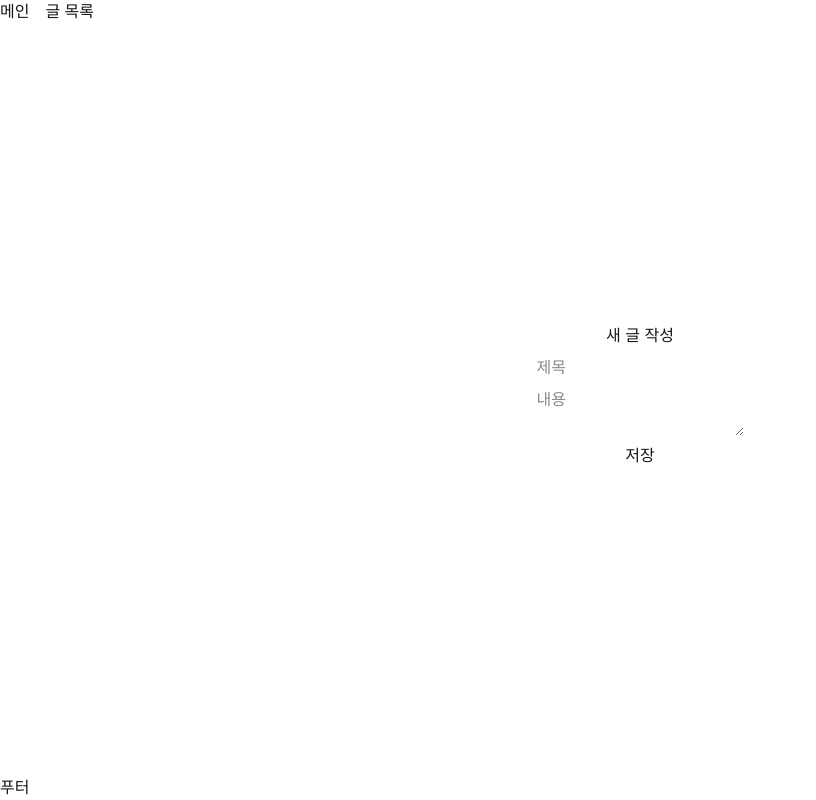
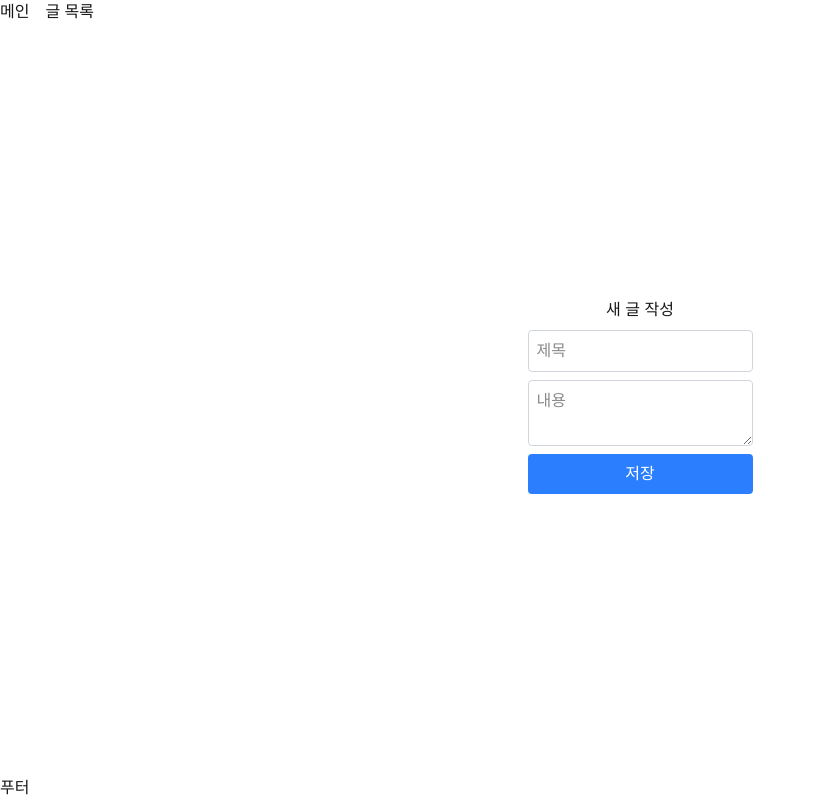
Before and after one commit to ys0221/rest1-front, a Next.js app: page /posts/write in a window 1280 px wide. Shown: the whole page, without its empty margins (0-816 px from the left). Built offline with nearby package versions, Linux system fonts and the light colour scheme.

Commit message:
글 저장 후 상세보기 이동 및 뒤로가기 누르면 목록 출력

```diff
--- a/src/app/posts/write/page.tsx
+++ b/src/app/posts/write/page.tsx
@@ -1,8 +1,11 @@
 "use client";
 
 import { fetchApi } from "@/lib/client";
+import { useRouter } from "next/navigation";
 
 export default function Home() {
+  const router = useRouter();
+
   const handleSubmit = (e: any) => {
     e.preventDefault();
 
@@ -29,6 +32,7 @@ export default function Home() {
       }),
     }).then((data) => {
       alert(data.msg);
+      router.replace(`/posts/${data.data.postDto.id}`);
     });
   };
 
@@ -36,9 +40,20 @@ export default function Home() {
     <>
       <h1 className="text-center">새 글 작성</h1>
       <form className="flex flex-col gap-2 p-2" onSubmit={handleSubmit}>
-        <input type="text" name="title" placeholder="제목" />
-        <textarea name="content" placeholder="내용" />
-        <button type="submit">저장</button>
+        <input
+          className="border border-gray-300 rounded p-2"
+          type="text"
+          name="title"
+          placeholder="제목"
+        />
+        <textarea
+          className="border border-gray-300 rounded p-2"
+          name="content"
+          placeholder="내용"
+        />
+        <button className="bg-blue-500 text-white p-2 rounded" type="submit">
+          저장
+        </button>
       </form>
     </>
   );
```
